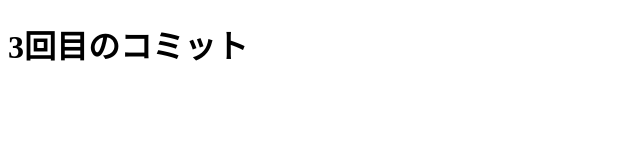
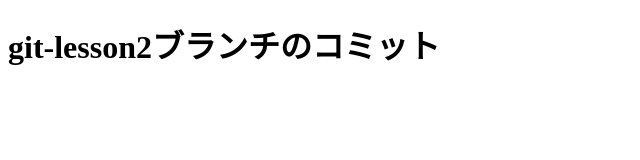
Before and after one commit to t210mha/first-git, a plain HTML site: page index.html in a window 1280 px wide. Shown: the whole page, without its empty margins (0-640 px from the left). Drawn offline with Linux system fonts and the light colour scheme.

Commit message:
git-lesson2ブランチのコミット

```diff
--- a/index.html
+++ b/index.html
@@ -10,7 +10,7 @@
 
 <body>
 
-  <h1>3回目のコミット</h1>
+  <h1>git-lesson2ブランチのコミット</h1>
 
 </body>
 </html>
```
